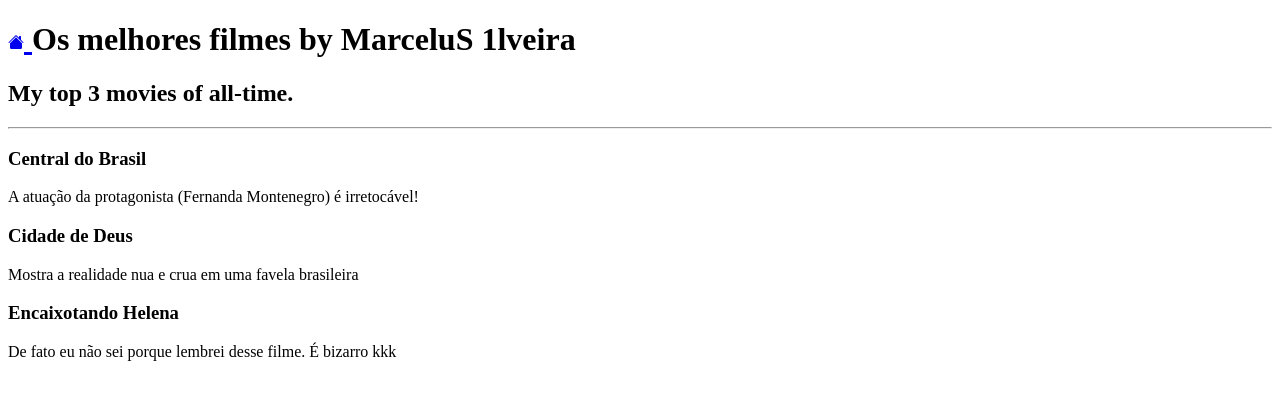
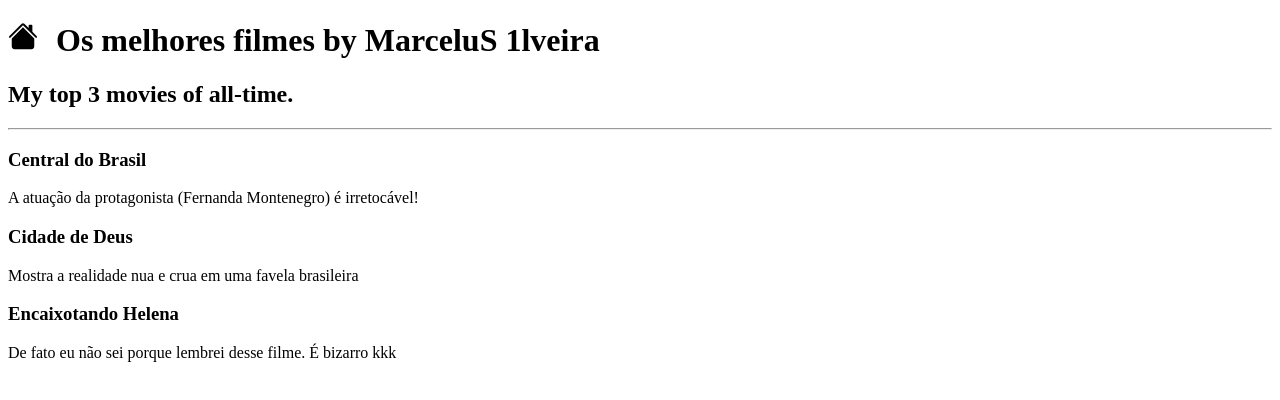
Before and after one commit to MarceloMSilveira/portif-lio_proj, a plain HTML site: page public/movies/index.html in a window 1280 px wide. Drawn offline with Linux system fonts and the light colour scheme.

Commit message:
add style in home

```diff
--- a/public/movies/index.html
+++ b/public/movies/index.html
@@ -4,14 +4,15 @@
     <meta charset="UTF-8" />
     <meta name="viewport" content="width=device-width, initial-scale=1.0" />
     <title>MS1 MOVIES BASIC HTML</title>
+    <link rel="stylesheet" href="../../style.css" />
   </head>
   <body>
     <h1>
-      <a href="../../index.html">
+      <a href="../../index.html" class="home-link">
         <svg
           xmlns="http://www.w3.org/2000/svg"
-          width="16"
-          height="16"
+          width="30"
+          height="30"
           fill="currentColor"
           class="bi bi-house-fill"
           viewBox="0 0 16 16"
--- /dev/null
+++ b/style.css
@@ -0,0 +1,6 @@
+/* Adiciona espaçamento à direita do link com o ícone */
+.home-link {
+  margin-right: 10px;
+  text-decoration: none;
+  color: inherit; /* Herda a cor do cabeçalho */
+}
```
Also changed, not shown: about.html (+4 -3 lines), contact.html (+4 -3 lines), index.html (+1 -0 lines), public/birthday/index.html (+4 -3 lines), public/lists/index.html (+4 -3 lines), public/paths/Folder0/index.html (+14 -3 lines).
